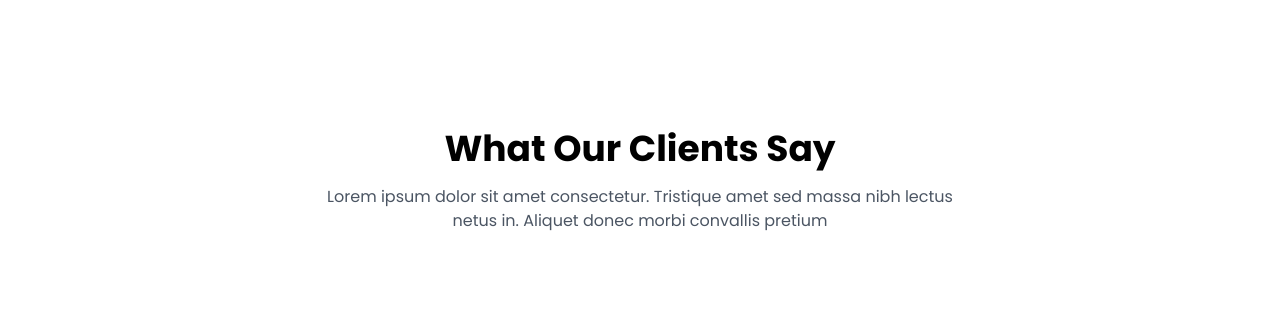
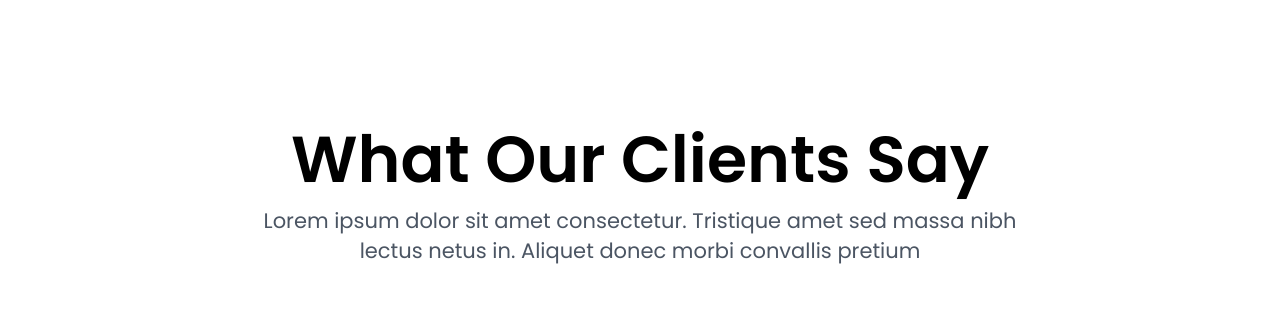
Before and after one commit to iamzubair6/personal-portfolio-task, a Next.js app: page / in a window 1280 px wide. Shown: the part 3325-3641 px from the top of the page. Built offline with nearby package versions, Linux system fonts and the light colour scheme.

Commit message:
Update TestimonialSlider component styles for improved typography and layout

```diff
--- a/components/TestimonialSlider.tsx
+++ b/components/TestimonialSlider.tsx
@@ -75,10 +75,10 @@ export default function TestimonialSlider() {
   return (
     <div className="pb-[60px] md:pb-[120px] overflow-hidden">
       <div className="text-center mb-8 md:mb-16 px-4">
-        <h2 className="text-3xl md:text-4xl font-bold mb-4">
+        <h2 className="text-display1-mobile md:text-display1 font-semibold mb-4">
           What Our Clients Say
         </h2>
-        <p className="text-gray-600 max-w-2xl mx-auto text-sm md:text-base">
+        <p className="text-gray-600 max-w-3xl mx-auto text-text-md-mobile md:text-text-md mb-16">
           Lorem ipsum dolor sit amet consectetur. Tristique amet sed massa nibh
           lectus netus in. Aliquet donec morbi convallis pretium
         </p>
```
